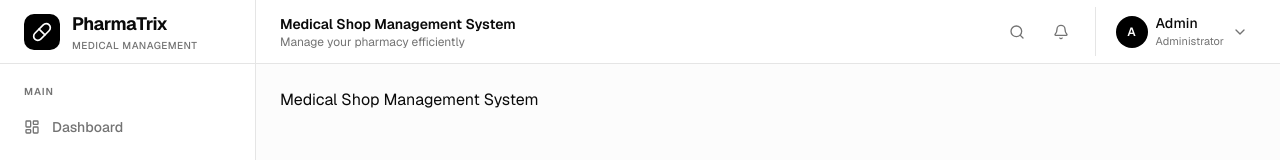
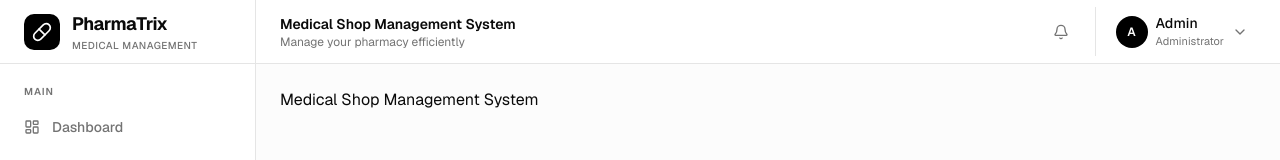
Before and after one commit to CheSubhro/pharmatrix, a Next.js app: page / in a window 1280 px wide. Shown: the top 160 px of the page. Built offline with nearby package versions, Linux system fonts and the light colour scheme; no server answers; the database is empty.

Commit message:
in Navabr search button out

```diff
--- a/src/components/layout/Navbar.tsx
+++ b/src/components/layout/Navbar.tsx
@@ -302,15 +302,6 @@ export default function Navbar({
 
         {/* RIGHT */}
         <div className="flex items-center gap-1 sm:gap-2">
-          {/* Search */}
-          <button
-            type="button"
-            className="flex h-9 w-9 items-center justify-center rounded-lg text-muted-foreground transition-colors hover:bg-muted hover:text-foreground"
-            aria-label="Search"
-          >
-            <Search className="h-4 w-4" />
-          </button>
-
           {/* =================================================
               NOTIFICATIONS
           ================================================= */}
```
